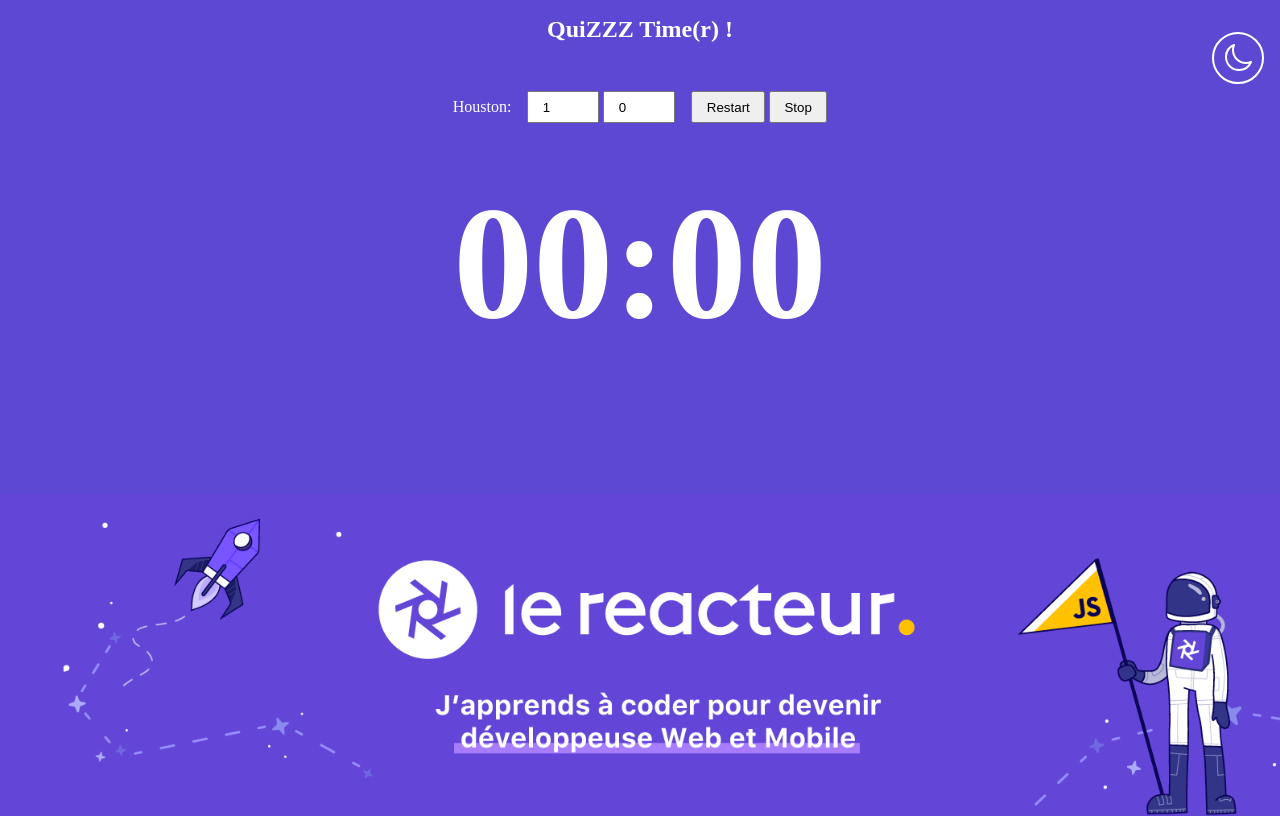
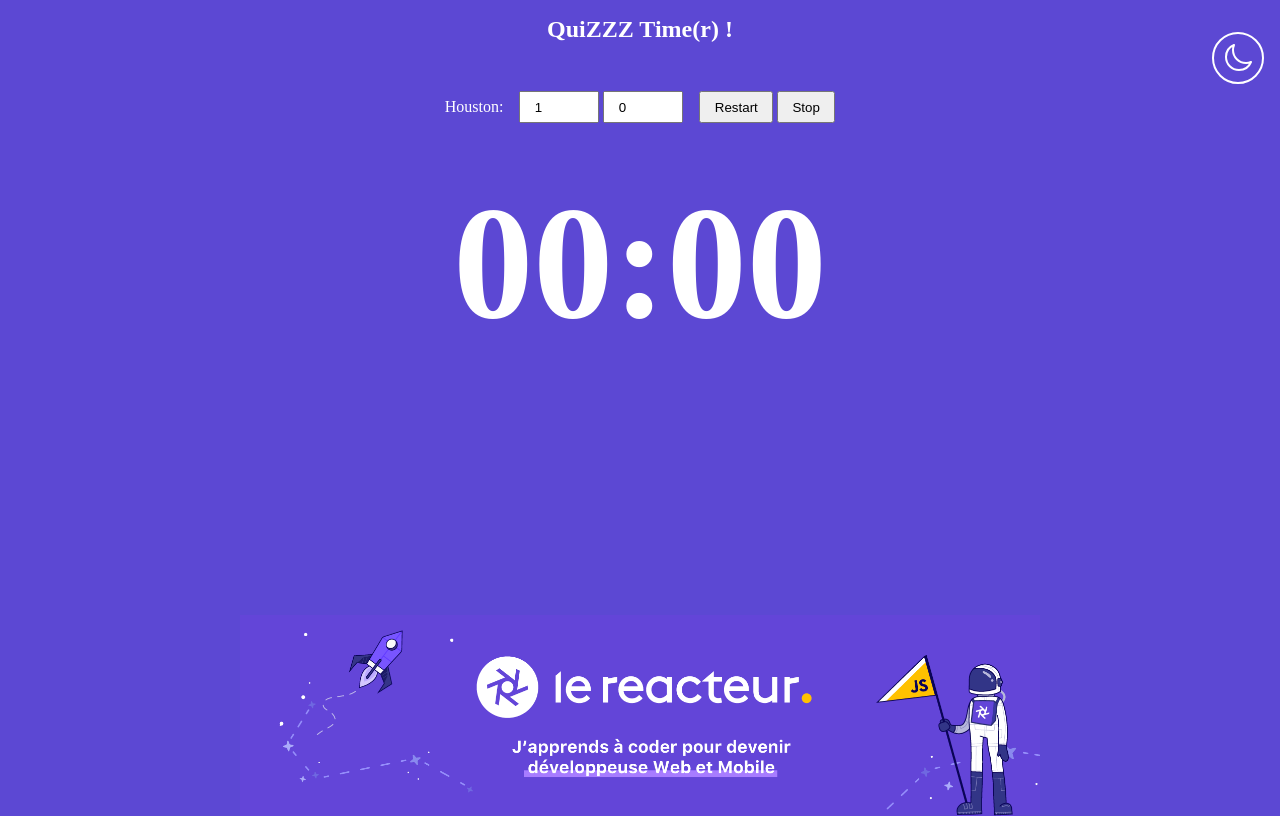
Before and after one commit to c-marc/countdown-reacteur, a plain HTML site: page index.html in a window 1280 px wide. Drawn offline with Linux system fonts and the light colour scheme.

Commit message:
Set max-width for banner

```diff
--- a/style.css
+++ b/style.css
@@ -53,7 +53,7 @@ button {
 }
 
 input {
-  width: 4.5rem; /*didn't find a better way: without they behave differently. Maybe this is due to how they stretch in parent container*/
+  width: 5rem; /*didn't find a better way: without they behave differently. Maybe this is due to how they stretch in parent container*/
 }
 
 /*
@@ -105,6 +105,7 @@ img {
   position: absolute;
   bottom: 0;
   width: 100%;
+  max-width: 800px;
 }
 
 img[data-theme="active"] {
```
